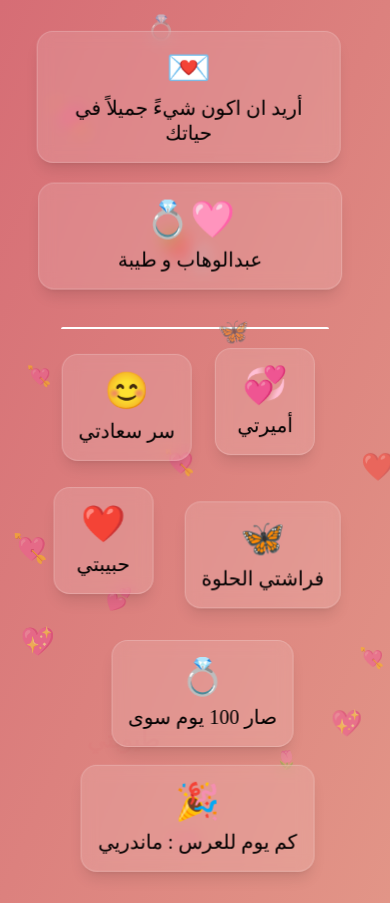
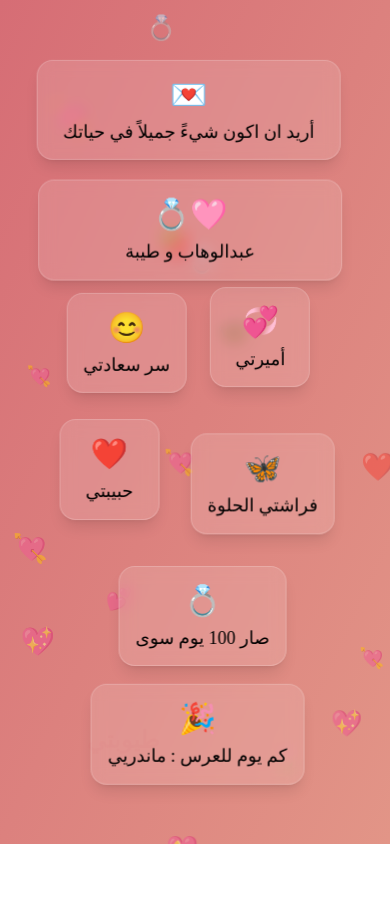
Before and after one commit to Wh0ba/ourstory, a React (Vite) app: page / in a window 390 px wide. After the commit the page ends 844 px from the top, so only its background shows below. Built offline with nearby package versions, Linux system fonts and the light colour scheme.

Commit message:
Remove unnecessary horizontal rule and adjust EmojiCard styles

```diff
--- a/src/App.jsx
+++ b/src/App.jsx
@@ -66,7 +66,6 @@ function App() {
 						className='mt-4 sm:mt-6'
 					/>
 				</div>
-				<hr className='my-6 sm:my-8 w-3/4 sm:w-1/2 border-t-2 rounded-2xl h-1 text-white' />
 				<CardList />
 			</div>
 		</>
--- a/src/components/EmojiCard.jsx
+++ b/src/components/EmojiCard.jsx
@@ -21,11 +21,11 @@ export default function EmojiCard({ title, emoji, floatIndex, className }) {
 	return (
 		<div
 			ref={cardRef}
-			className={`backdrop-blur-sm bg-white/13 rounded-2xl shadow-lg border border-white/20 p-4 sm:p-6 min-w-[100px] sm:min-w-[120px] min-h-[100px] sm:min-h-[120px] flex flex-col items-center justify-center m-2 sm:m-4 font-medium text-lg sm:text-lg transition-transform font-[Amiri] ${
+			className={`backdrop-blur-sm bg-white/13 rounded-2xl shadow-lg border border-white/20 p-4 sm:p-6 min-w-[100px] sm:min-w-[120px] min-h-[100px] sm:min-h-[120px] flex flex-col items-center justify-center m-2 sm:m-4 font-medium text-lg sm:text-lg transition-transform font-[Amiri] sm:font-[Amiri] ${
 				className || ""
 			}`}>
-			<span className='text-4xl sm:text-5xl'>{emoji}</span>
-			<div className='mt-2 sm:mt-4 text-center text-xl md:text-2xl leading-tight '>
+			<span className='text-3xl sm:text-5xl'>{emoji}</span>
+			<div className='mt-2 sm:mt-4 text-center text-lg sm:text-xl leading-tight '>
 				{title}
 			</div>
 		</div>
```
